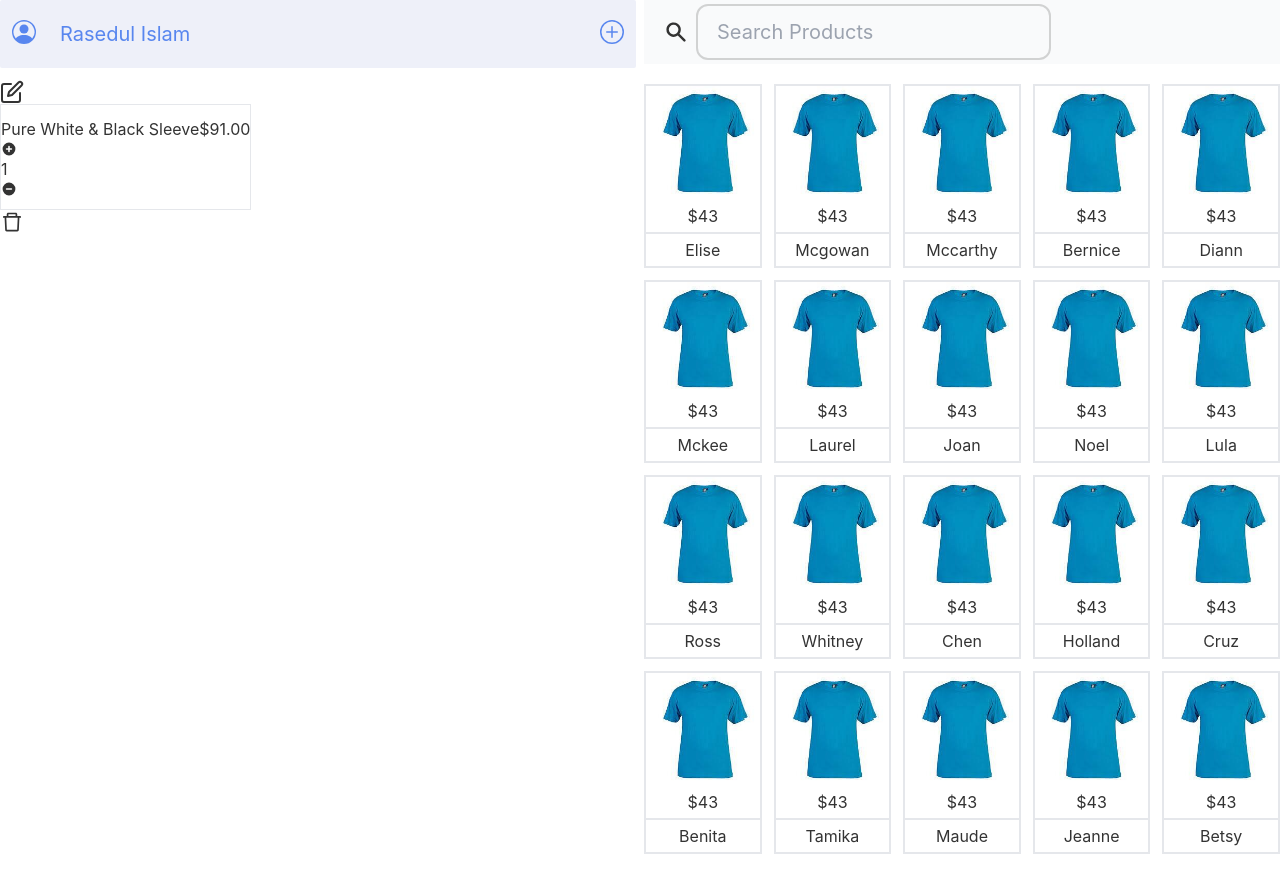
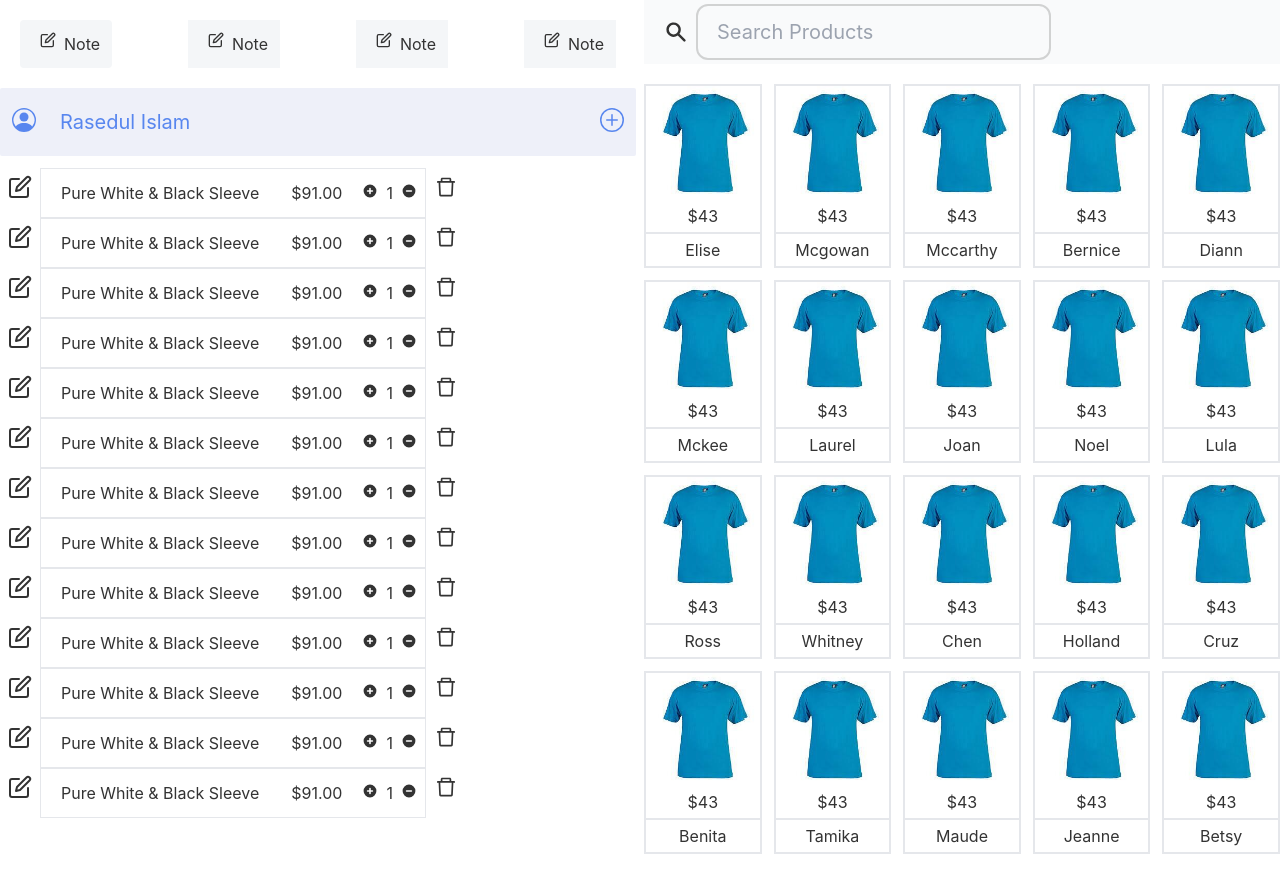
Before and after one commit to rasedul99/techvillage, a React (Create React App) app: page / in a window 1280 px wide. Built offline with nearby package versions, Linux system fonts and the light colour scheme.

Commit message:
dashboard header

```diff
--- a/src/App.js
+++ b/src/App.js
@@ -1,5 +1,5 @@
 import Dashboard from "./pages/DashBoard/DashBoard";
-import Products from "./pages/Products";
+import Products from "./pages/Products/Products";
 
 function App() {
   return (
--- /dev/null
+++ b/src/components/OrderList.js
@@ -0,0 +1,31 @@
+import { AiOutlineDelete } from "react-icons/ai";
+import { FiEdit } from "react-icons/fi";
+import { HiMinusCircle, HiPlusCircle } from "react-icons/hi";
+import "../style/orderList.css";
+const OrderList = () => {
+  return (
+    <ul>
+      <li>
+        <span className="inline-block text-2xl mx-2">
+          <FiEdit />
+        </span>
+        <div className="border inline-block  py-3">
+          <span className="mx-5"> Pure White & Black Sleeve</span>
+          <span className="mx-3">$91.00</span>
+          <span className="inline-block mx-2">
+            <HiPlusCircle />
+          </span>
+          <span>1</span>
+          <span className="inline-block mx-2">
+            <HiMinusCircle />
+          </span>
+        </div>
+        <span className="inline-block text-2xl mx-2">
+          <AiOutlineDelete />
+        </span>
+      </li>
+    </ul>
+  );
+};
+
+export default OrderList;
--- a/src/pages/DashBoard/DashBoard.css
+++ /dev/null
@@ -1,9 +0,0 @@
-table {
-  width: 100%;
-}
-tr {
-  border: 1px solid #dddddd;
-}
-td {
-  padding: 8px;
-}
--- a/src/pages/DashBoard/DashBoard.js
+++ b/src/pages/DashBoard/DashBoard.js
@@ -1,12 +1,35 @@
-import { AiOutlineDelete } from "react-icons/ai";
 import { BsPersonCircle, BsPlusCircle } from "react-icons/bs";
 import { FiEdit } from "react-icons/fi";
-import { HiMinusCircle, HiPlusCircle } from "react-icons/hi";
-import "./DashBoard.css";
-
+import OrderList from "../../components/OrderList";
 const Dashboard = () => {
   return (
     <div>
+      <div className="flex justify-between m-5">
+        <div className="flex  bg-primary p-3 rounded">
+          <div className="mx-2">
+            <FiEdit />
+          </div>
+          <div>Note</div>
+        </div>
+        <div className="flex  bg-primary p-3">
+          <span className="mx-2">
+            <FiEdit />
+          </span>
+          <span>Note</span>
+        </div>
+        <div className="flex  bg-primary p-3">
+          <span className="mx-2">
+            <FiEdit />
+          </span>
+          <span>Note</span>
+        </div>
+        <div className="flex  bg-primary p-3">
+          <span className="mx-2">
+            <FiEdit />
+          </span>
+          <span>Note</span>
+        </div>
+      </div>
       <div className="flex justify-between  py-5 rounded-sm bg-secondary text-blue-600/75">
         <h3 className="text-2xl mx-3">
           <BsPersonCircle />
@@ -17,27 +40,19 @@ const Dashboard = () => {
         </h3>
       </div>
       <div className="my-3">
-        <ul>
-          <li>
-            <span className="inline text-2xl">
-              <FiEdit />
-            </span>
-            <div className="border inline-block py-3">
-              <span> Pure White & Black Sleeve</span>
-              <span>$91.00</span>
-              <span className="inline">
-                <HiPlusCircle />
-              </span>
-              <span>1</span>
-              <span className="inline">
-                <HiMinusCircle />
-              </span>
-            </div>
-            <span className="inline text-2xl">
-              <AiOutlineDelete />
-            </span>
-          </li>
-        </ul>
+        <OrderList />
+        <OrderList />
+        <OrderList />
+        <OrderList />
+        <OrderList />
+        <OrderList />
+        <OrderList />
+        <OrderList />
+        <OrderList />
+        <OrderList />
+        <OrderList />
+        <OrderList />
+        <OrderList />
       </div>
     </div>
   );
--- a/src/pages/Product.js
+++ b/src/pages/Products/Product.js
@@ -1,4 +1,4 @@
-import polo from "../Assets/one.jpg";
+import polo from "../../Assets/one.jpg";
 const Product = ({ id, product }) => {
   return (
     <div>
--- a/src/pages/Products.js
+++ b/src/pages/Products/Products.js
@@ -1,5 +1,5 @@
 import { useEffect, useState } from "react";
-import Searchbar from "../components/Searchbar";
+import Searchbar from "../../components/Searchbar";
 import Product from "./Product";
 
 const Products = () => {
```
Also changed, not shown: src/style/orderList.css (added).
